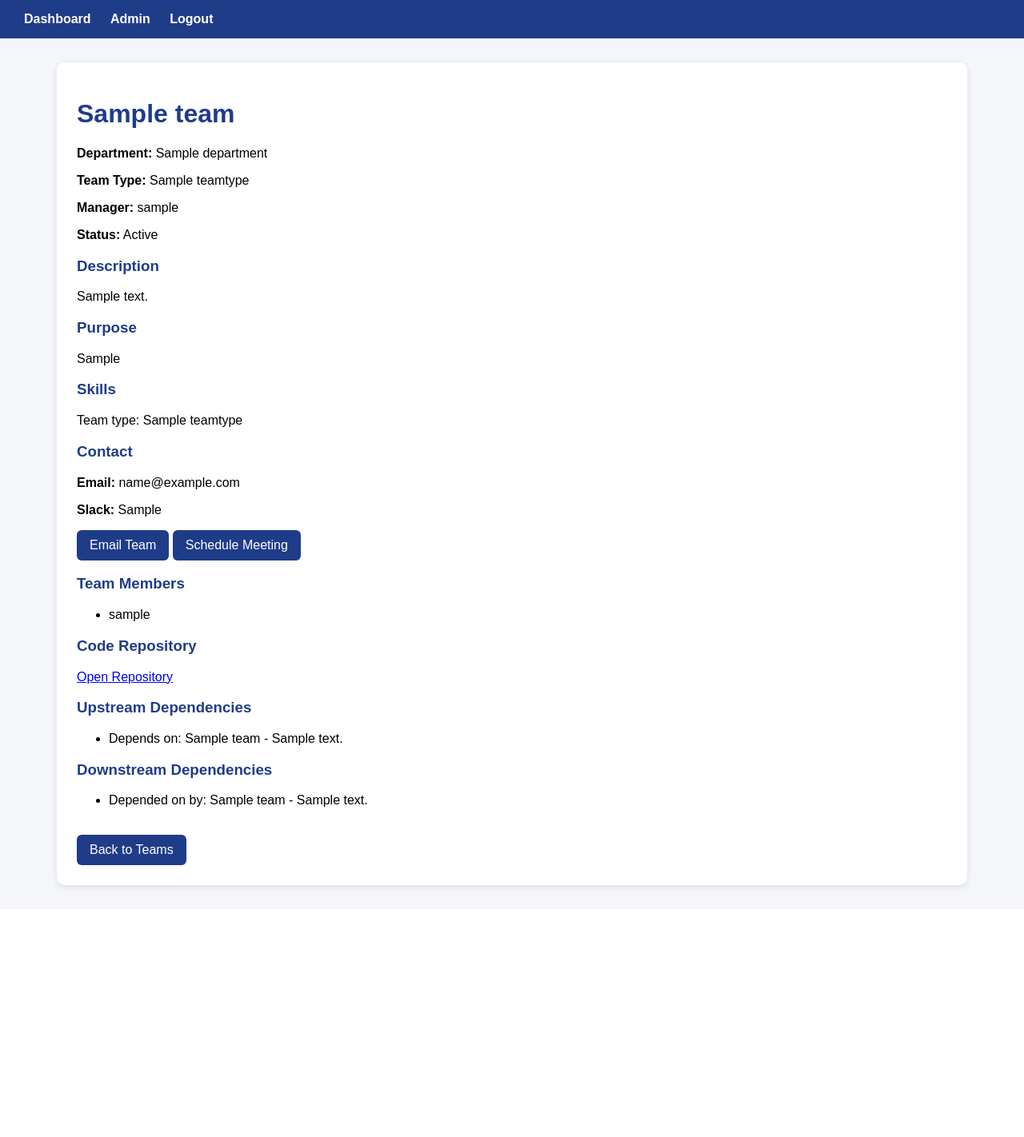
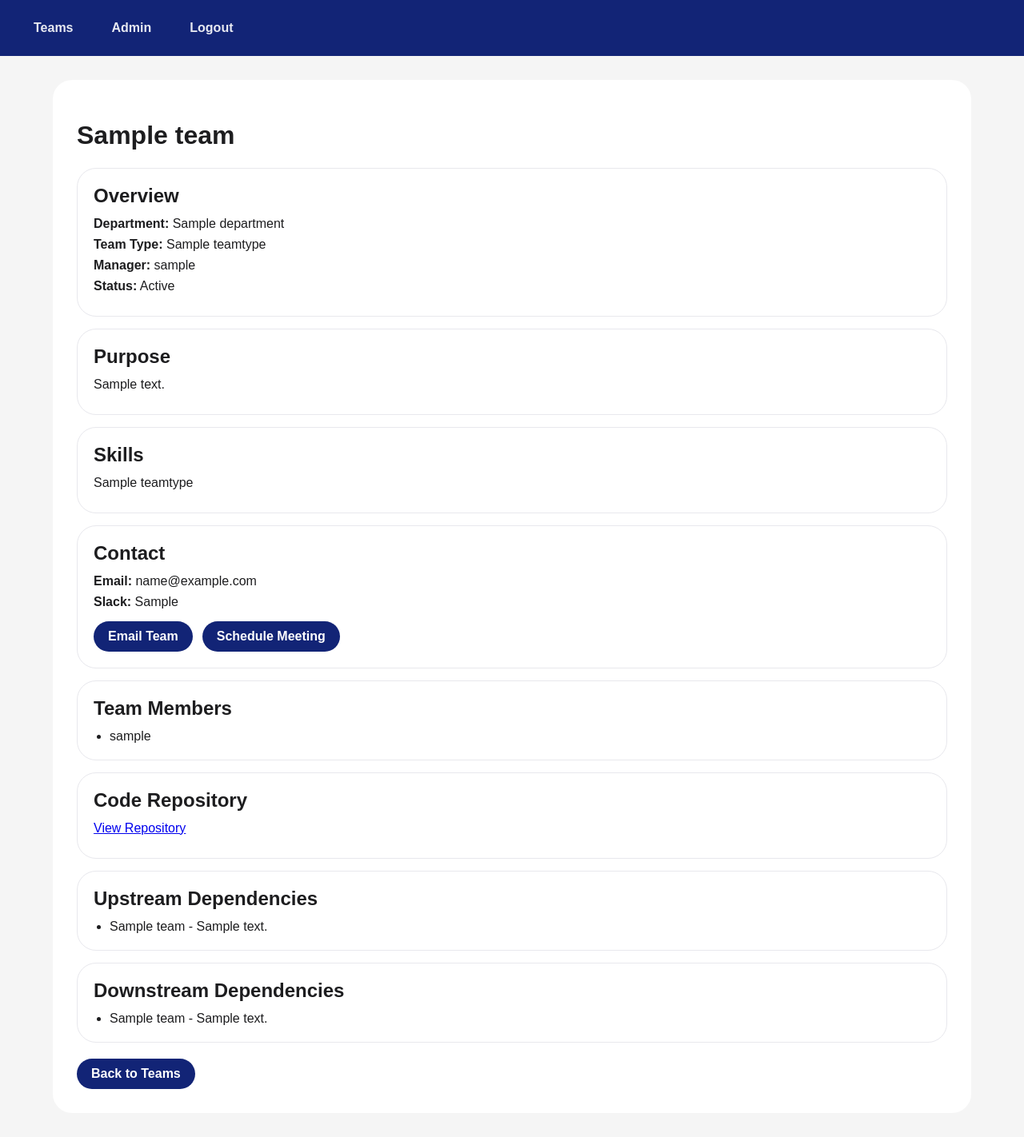
Before and after one commit to RAYANE8LOUNIS/Hproject, a Django app: page /teams/1/ in a window 1280 px wide. Shown: the whole page at 80% size. Before the commit the page ends 1115 px from the top, so only its background shows below. Run offline with Django 5.2, Linux system fonts and the light colour scheme; a user stored in the database is signed in; tables that the repository leaves empty hold one stand-in row (values such as "Sample post").

Commit message:
Added UI styling, email team, schedule meeting, and improved team pages

```diff
--- a/Hproject-backend/Hproject/settings.py
+++ b/Hproject-backend/Hproject/settings.py
@@ -118,3 +118,4 @@ USE_TZ = True
 # https://docs.djangoproject.com/en/6.0/howto/static-files/
 
 STATIC_URL = 'static/'
+STATICFILES_DIRS = [BASE_DIR / 'static']
--- /dev/null
+++ b/Hproject-backend/static/css/styles.css
@@ -0,0 +1,116 @@
+body {
+    font-family: Arial, sans-serif;
+    margin: 0;
+    background-color: #F5F5F5;
+    color: #1D1D1F;
+}
+
+nav {
+    background-color: #122476;
+    padding: 16px 24px;
+    display: flex;
+    gap: 12px;
+}
+
+nav a {
+    color: rgba(255, 255, 255, 0.9);
+    text-decoration: none;
+    font-weight: 600;
+    padding: 10px 18px;
+    border-radius: 100px;
+}
+
+nav a:hover {
+    background-color: rgba(255, 255, 255, 0.1);
+}
+
+.container {
+    width: 85%;
+    margin: 30px auto;
+    background: #FFFFFF;
+    padding: 30px;
+    border-radius: 24px;
+}
+
+.btn {
+    display: inline-block;
+    padding: 10px 18px;
+    background-color: #122476;
+    color: #FFFFFF;
+    text-decoration: none;
+    border-radius: 100px;
+    border: none;
+    cursor: pointer;
+    font-weight: 600;
+    transition: 0.2s ease;
+}
+
+.btn:hover {
+    background-color: #0d1a5c;
+    text-decoration: none;
+    color: #FFFFFF;
+}
+
+.btn:visited {
+    color: #FFFFFF;
+    text-decoration: none;
+}
+
+.team-card {
+    margin-bottom: 15px;
+    padding: 20px;
+    background: #FFFFFF;
+    border: 1px solid #E8E8ED;
+    border-radius: 24px;
+}
+
+.team-card h2 {
+    margin-top: 0;
+    margin-bottom: 12px;
+    color: #1D1D1F;
+}
+
+.team-card p {
+    margin: 8px 0;
+}
+
+.team-card ul {
+    margin: 8px 0 0 20px;
+    padding: 0;
+}
+
+input, select {
+    padding: 12px;
+    border-radius: 100px;
+    border: 1px solid #E8E8ED;
+    background-color: #F5F5F7;
+}
+
+form {
+    display: flex;
+    flex-direction: column;
+    gap: 12px;
+}
+
+label {
+    font-weight: 600;
+    color: #1D1D1F;
+}
+
+input, textarea {
+    padding: 10px 14px;
+    border-radius: 100px;
+    border: 1px solid #E8E8ED;
+    background-color: #F5F5F7;
+    font-size: 14px;
+}
+
+textarea {
+    border-radius: 24px;
+}
+
+input:focus, textarea:focus {
+    outline: none;
+    border-color: #122476;
+    background-color: #FFFFFF;
+}
--- a/Hproject-backend/teams/templates/base.html
+++ b/Hproject-backend/teams/templates/base.html
@@ -1,61 +1,16 @@
+{% load static %}
 <!DOCTYPE html>
 <html lang="en">
 <head>
     <meta charset="UTF-8">
     <meta name="viewport" content="width=device-width, initial-scale=1.0">
     <title>Sky Engineering Registry</title>
-    <style>
-        body {
-            font-family: Arial, sans-serif;
-            margin: 0;
-            background-color: #f4f6f9;
-        }
-
-        nav {
-            background-color: #1f3c88;
-            padding: 15px 30px;
-        }
-
-        nav a {
-            color: white;
-            text-decoration: none;
-            margin-right: 20px;
-            font-weight: bold;
-        }
-
-        .container {
-            width: 85%;
-            margin: 30px auto;
-            background: white;
-            padding: 25px;
-            border-radius: 10px;
-            box-shadow: 0 2px 8px rgba(0,0,0,0.1);
-        }
-
-        h1, h2, h3 {
-            color: #1f3c88;
-        }
-
-        .btn {
-            display: inline-block;
-            padding: 10px 16px;
-            background-color: #1f3c88;
-            color: white;
-            text-decoration: none;
-            border-radius: 6px;
-            border: none;
-            cursor: pointer;
-        }
-
-        .btn:hover {
-            background-color: #163066;
-        }
-    </style>
+    <link rel="stylesheet" href="{% static 'css/styles.css' %}">
 </head>
 <body>
     <nav>
         {% if user.is_authenticated %}
-            <a href="{% url 'team_list' %}">Dashboard</a>
+            <a href="{% url 'team_list' %}">Teams</a>
             <a href="/admin/">Admin</a>
             <a href="/admin/logout/">Logout</a>
         {% else %}
--- a/Hproject-backend/teams/templates/teams/email_team.html
+++ b/Hproject-backend/teams/templates/teams/email_team.html
@@ -3,14 +3,16 @@
 {% block content %}
 <h1>Email Team: {{ team.name }}</h1>
 
+<div class="team-card">
     {% if team.email %}
         <p><strong>Team Email:</strong> {{ team.email }}</p>
-    <p>
         <a href="mailto:{{ team.email }}" class="btn">Open Email App</a>
-    </p>
     {% else %}
         <p>No team email available.</p>
     {% endif %}
+</div>
 
+<div style="margin-top: 20px;">
     <a href="{% url 'team_detail' team.id %}" class="btn">Back to Team</a>
+</div>
 {% endblock %}
--- a/Hproject-backend/teams/templates/teams/team_detail.html
+++ b/Hproject-backend/teams/templates/teams/team_detail.html
@@ -1,101 +1,107 @@
 {% extends 'base.html' %}
 
 {% block content %}
+
 <h1>{{ team.name }}</h1>
 
+<div class="team-card">
+    <h2>Overview</h2>
     <p><strong>Department:</strong> {{ team.department }}</p>
     <p><strong>Team Type:</strong> {{ team.team_type }}</p>
     <p><strong>Manager:</strong> {{ team.manager }}</p>
-<p><strong>Status:</strong> {{ team.get_status_display }}</p>
+    <p>
+        <strong>Status:</strong>
+        <span class="badge badge-success">{{ team.get_status_display }}</span>
+    </p>
+</div>
 
-<h3>Description</h3>
+<div class="team-card">
+    <h2>Purpose</h2>
+    <p class="secondary-text">
+        {{ team.description|default:"No description provided." }}
+    </p>
+</div>
+
+<div class="team-card">
+    <h2>Skills</h2>
     <p>
-    {% if team.description %}
-        {{ team.description }}
-    {% else %}
-        No description available.
-    {% endif %}
-</p>
-
-<h3>Purpose</h3>
-<p>
-    {% if team.purpose %}
-        {{ team.purpose }}
-    {% else %}
-        No purpose available.
-    {% endif %}
-</p>
-
-<h3>Skills</h3>
-<p>
-    Team type:
         {% if team.team_type %}
             {{ team.team_type.name }}
         {% else %}
             No team type assigned.
         {% endif %}
     </p>
+</div>
 
-<h3>Contact</h3>
+<div class="team-card">
+    <h2>Contact</h2>
     <p><strong>Email:</strong> {{ team.email|default:"No email available." }}</p>
     <p><strong>Slack:</strong> {{ team.slack_channel|default:"No Slack channel available." }}</p>
 
+    <div style="margin-top: 15px; display: flex; gap: 12px; flex-wrap: wrap;">
         {% if team.email %}
             <a href="{% url 'email_team' team.id %}" class="btn">Email Team</a>
         {% endif %}
         <a href="{% url 'schedule_meeting' team.id %}" class="btn">Schedule Meeting</a>
+    </div>
+</div>
 
-<h3>Team Members</h3>
-{% if members %}
+<div class="team-card">
+    <h2>Team Members</h2>
     <ul>
         {% for member in members %}
             <li>{{ member.username }}</li>
+        {% empty %}
+            <li>No members assigned.</li>
         {% endfor %}
     </ul>
+</div>
+
+<div class="team-card">
+    <h2>Code Repository</h2>
+    {% if team.code_repository %}
+        <p>
+            <a href="{{ team.code_repository }}" target="_blank">View Repository</a>
+        </p>
     {% else %}
-    <p>No team members available.</p>
+        <p class="secondary-text">No repository available.</p>
     {% endif %}
+</div>
 
-<h3>Code Repository</h3>
-{% if team.code_repository %}
-    <p><a href="{{ team.code_repository }}" target="_blank">Open Repository</a></p>
-{% else %}
-    <p>No repository available.</p>
-{% endif %}
-
-<h3>Upstream Dependencies</h3>
-{% if upstream_dependencies %}
+<div class="team-card">
+    <h2>Upstream Dependencies</h2>
     <ul>
-        {% for dependency in upstream_dependencies %}
+        {% for dep in upstream_dependencies %}
             <li>
-                Depends on: {{ dependency.downstream_team.name }}
-                {% if dependency.description %}
-                    - {{ dependency.description }}
+                {{ dep.downstream_team.name }}
+                {% if dep.description %}
+                    - {{ dep.description }}
                 {% endif %}
             </li>
+        {% empty %}
+            <li>No upstream dependencies.</li>
         {% endfor %}
     </ul>
-{% else %}
-    <p>No upstream dependencies.</p>
-{% endif %}
+</div>
 
-<h3>Downstream Dependencies</h3>
-{% if downstream_dependencies %}
+<div class="team-card">
+    <h2>Downstream Dependencies</h2>
     <ul>
-        {% for dependency in downstream_dependencies %}
+        {% for dep in downstream_dependencies %}
             <li>
-                Depended on by: {{ dependency.upstream_team.name }}
-                {% if dependency.description %}
-                    - {{ dependency.description }}
+                {{ dep.upstream_team.name }}
+                {% if dep.description %}
+                    - {{ dep.description }}
                 {% endif %}
             </li>
+        {% empty %}
+            <li>No downstream dependencies.</li>
         {% endfor %}
     </ul>
-{% else %}
-    <p>No downstream dependencies.</p>
-{% endif %}
+</div>
 
-<br>
+<div style="margin-top: 20px;">
     <a href="{% url 'team_list' %}" class="btn">Back to Teams</a>
+</div>
 
 {% endblock %}
```
Also changed, not shown: Hproject-backend/teams/templates/teams/schedule_meeting.html (+21 -61 lines), Hproject-backend/teams/templates/teams/team_list.html (+35 -14 lines). Lines whose indentation alone changed are shown as unchanged.
